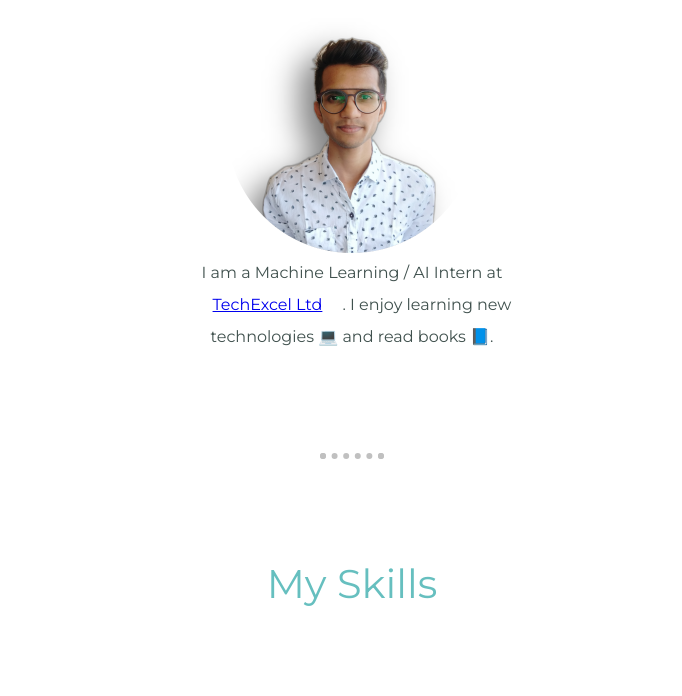
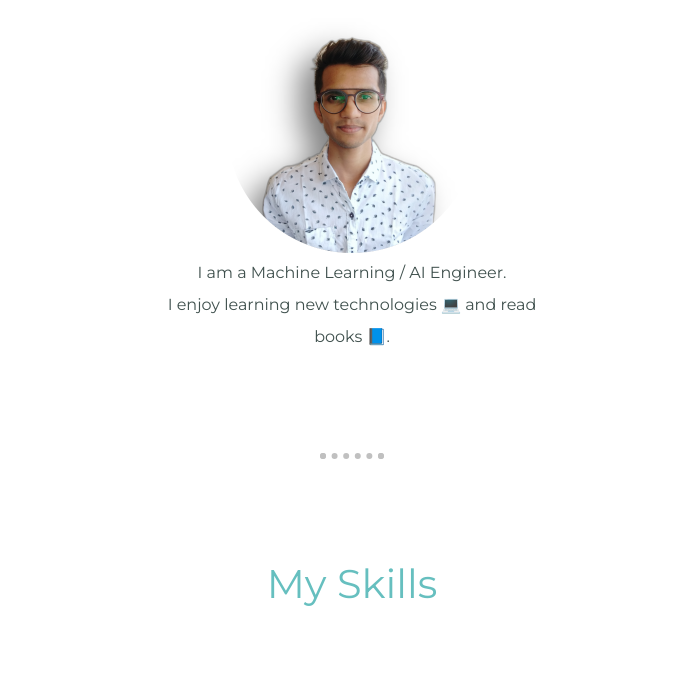
Before and after one commit to vivekprajapati2048/css-website, a plain HTML site: page index.html in a window 1280 px wide. Shown: the part 865-1561 px from the top of the page, without its empty margins (288-970 px from the left). Drawn offline with Linux system fonts and the light colour scheme.

Commit message:
Add files via upload

```diff
--- a/index.html
+++ b/index.html
@@ -26,7 +26,7 @@
       <img src="images\vivek.png" alt="profile picture of vivek" width="250" height="250">
 
       <p class="intro">
-        I am a Machine Learning / AI Intern at <a href="https://www.techexcel.eu/">TechExcel Ltd</a>. I enjoy learning new technologies 💻 and read books 📘.
+        I am a Machine Learning / AI Engineer.</a><br> I enjoy learning new technologies 💻 and read books 📘.
       </p>
 
     </div>
```
